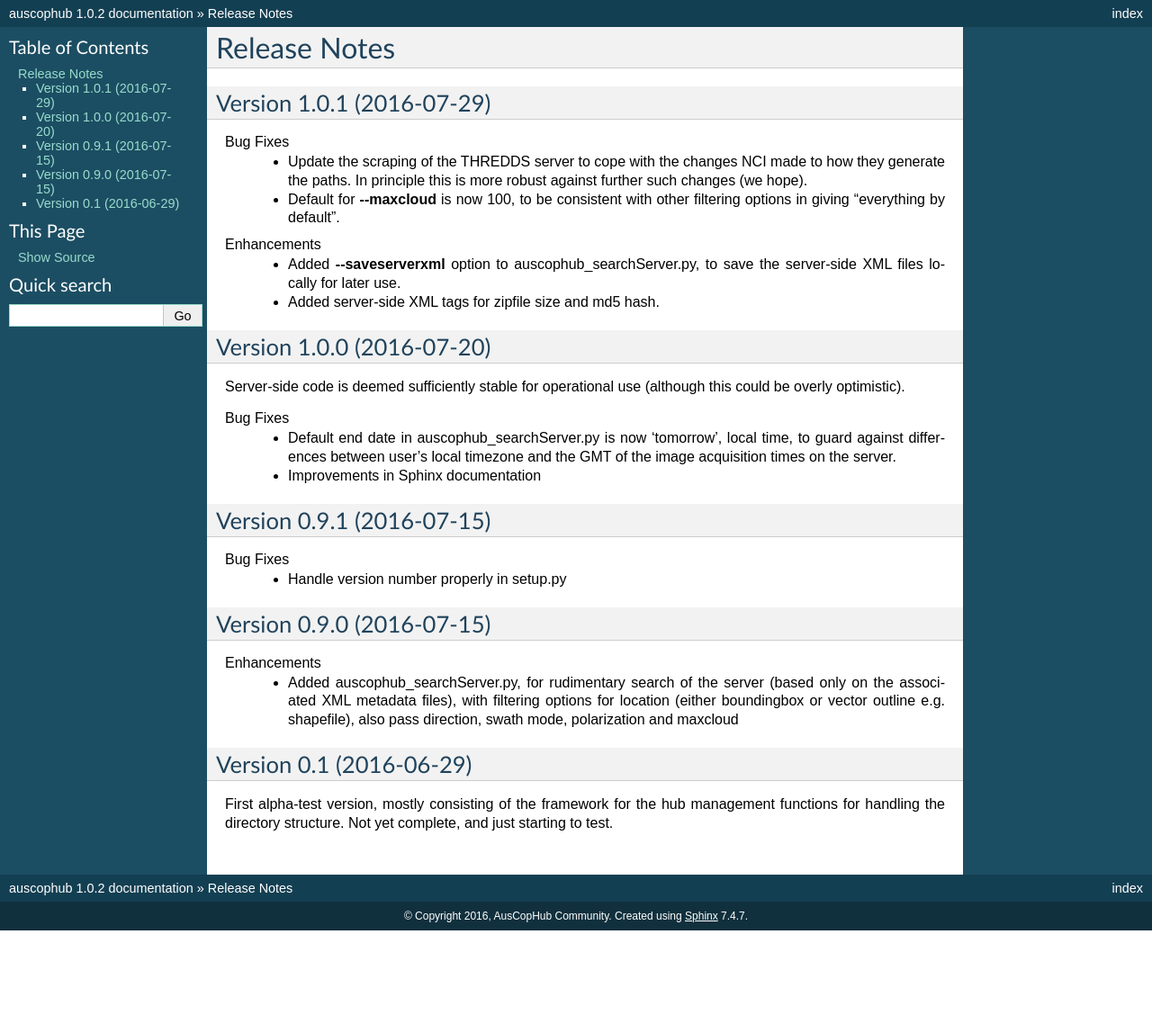
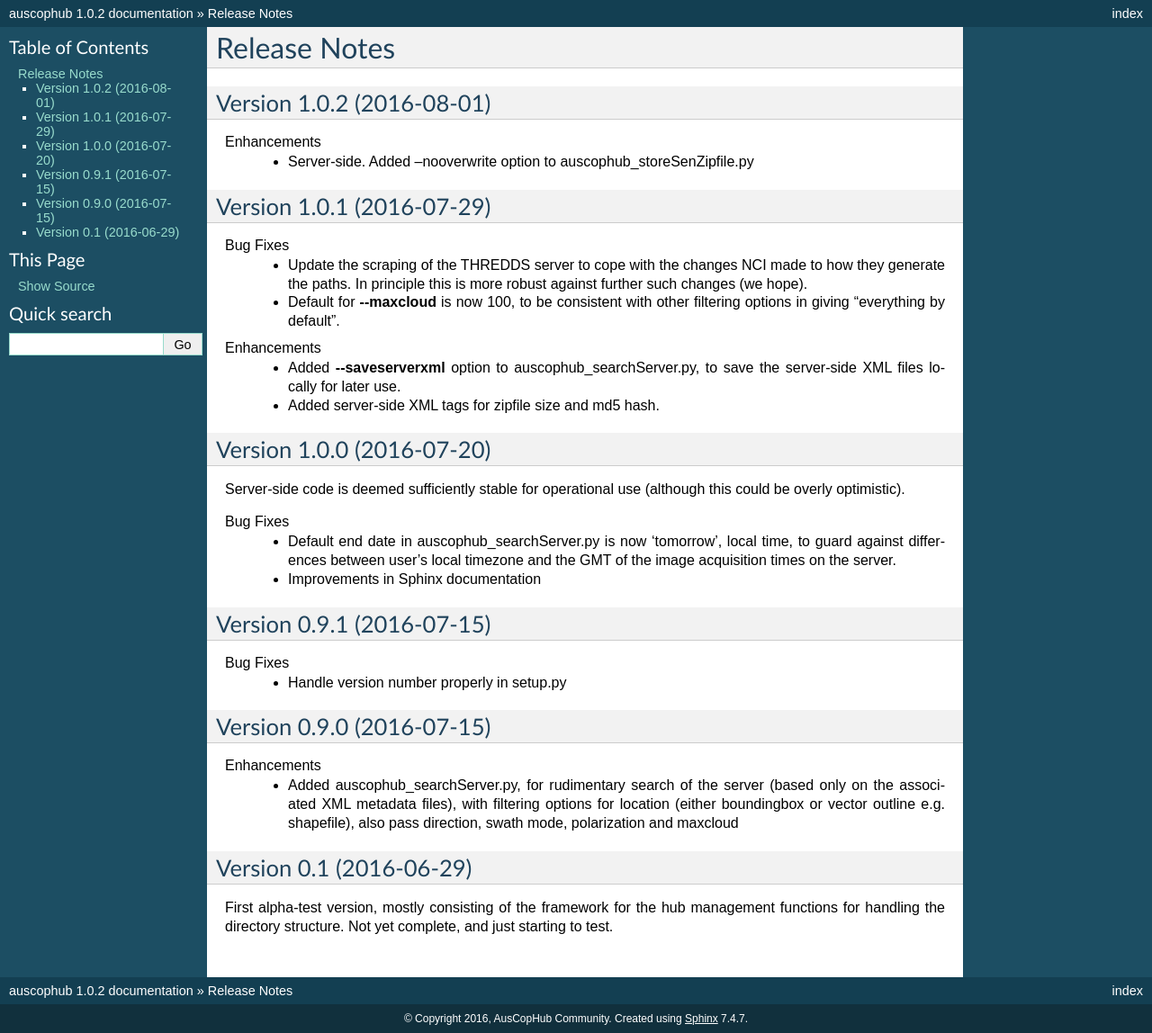
Before and after one commit to CopernicusAustralasia/auscophub, a Sphinx documentation site: the page built from doc/source/releasenotes.rst, in a window 1280 px wide. Shown: the whole page at 90% size. Built offline with Sphinx 7.4.7, drawn with Linux system fonts in a browser that asks for light colours; before the commit the page ends 1034 px from its top, so only the background shows below that.

Commit message:
releasenotes.rst: Added notes for 1.0.2

```diff
--- a/doc/source/releasenotes.rst
+++ b/doc/source/releasenotes.rst
@@ -1,5 +1,10 @@
 Release Notes
 =============
+
+Version 1.0.2 (2016-08-01)
+--------------------------
+Enhancements
+  * Server-side. Added --nooverwrite option to auscophub_storeSenZipfile.py
 
 Version 1.0.1 (2016-07-29)
 --------------------------
```
